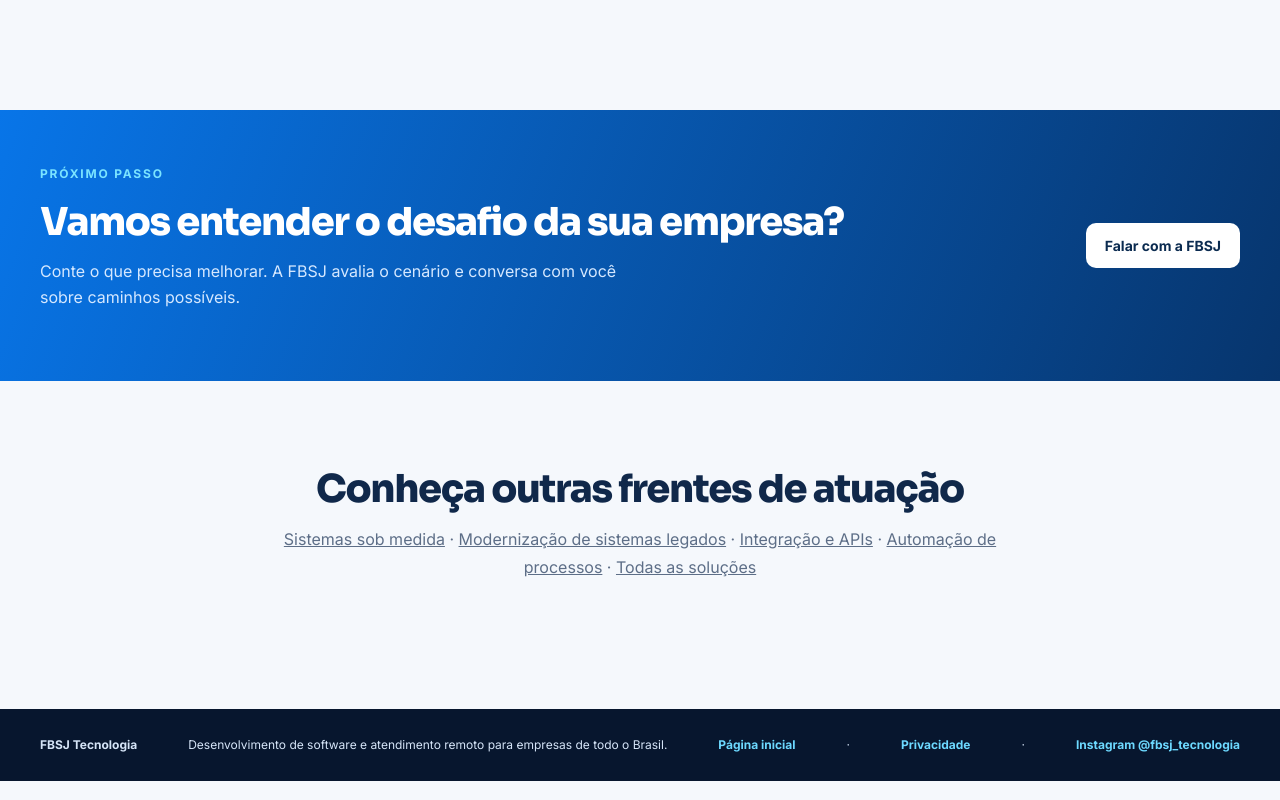
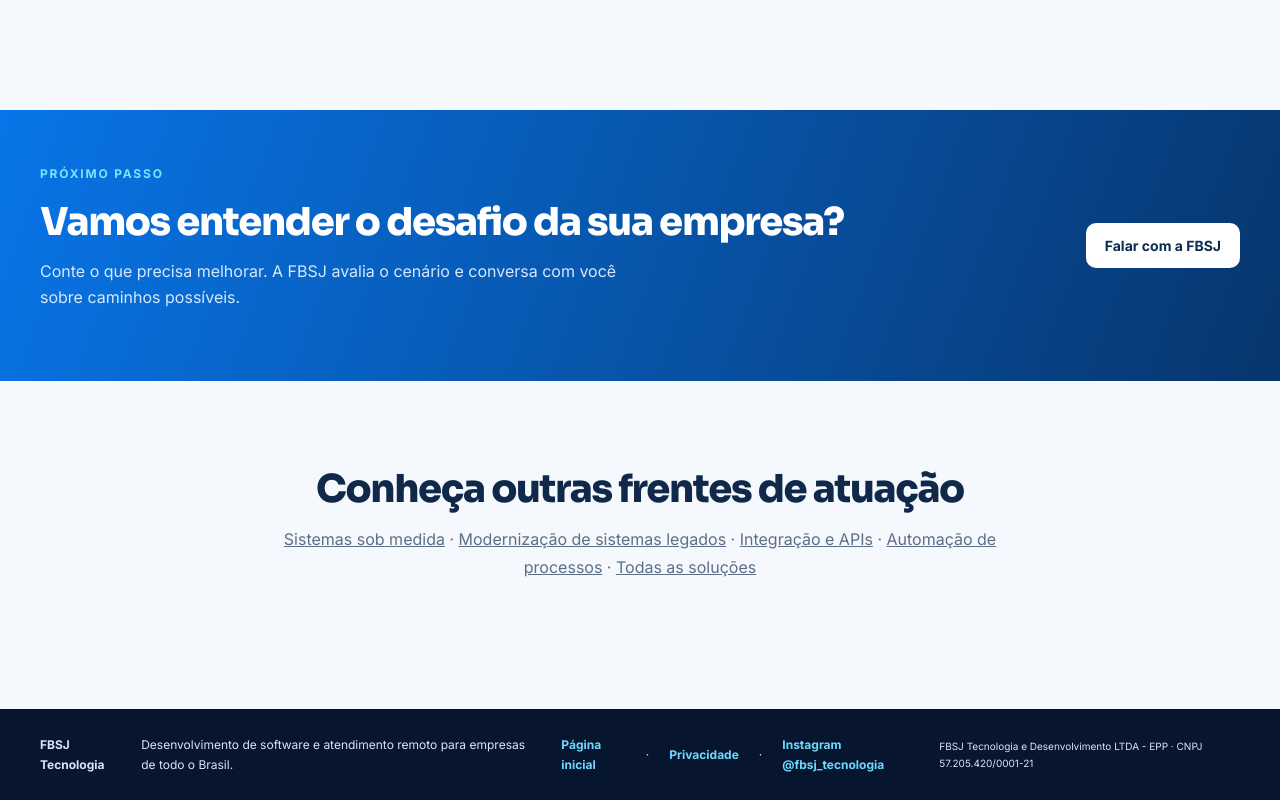
Before and after one commit to fbsj-tecnologia/fbsj-tecnologia.github.io, a plain HTML site: page desenvolvimento-sistemas/index.html in a window 1280 px wide. Shown: the part 2506-3306 px from the top of the page. Drawn offline with Linux system fonts and the light colour scheme.

Commit message:
Inclui razão social e CNPJ no rodapé

```diff
--- a/desenvolvimento-sistemas/index.html
+++ b/desenvolvimento-sistemas/index.html
@@ -29,5 +29,5 @@
 <section class="exp-band"><div class="container exp-band-inner"><div><p class="exp-kicker">PRÓXIMO PASSO</p><h2>Vamos entender o desafio da sua empresa?</h2><p>Conte o que precisa melhorar. A FBSJ avalia o cenário e conversa com você sobre caminhos possíveis.</p></div><a class="exp-btn light" href="https://wa.me/5561986183317?text=Ol%C3%A1%2C%20FBSJ%20Tecnologia!%20Quero%20conversar%20sobre%20um%20projeto." target="_blank" rel="noopener">Falar com a FBSJ</a></div></section>
 <section class="exp-section"><div class="container"><div class="exp-heading"><h2>Conheça outras frentes de atuação</h2><p><a href="/desenvolvimento-sistemas/">Sistemas sob medida</a> · <a href="/modernizacao-sistemas-legados/">Modernização de sistemas legados</a> · <a href="/integracao-sistemas-apis/">Integração e APIs</a> · <a href="/automacao-processos/">Automação de processos</a> · <a href="/solucoes/">Todas as soluções</a></p></div></div></section>
 </main>
-<footer class="exp-footer"><div class="container"><b>FBSJ Tecnologia</b><span>Desenvolvimento de software e atendimento remoto para empresas de todo o Brasil.</span><a href="/">Página inicial</a> · <a href="/politica-de-privacidade.html">Privacidade</a> · <a href="https://www.instagram.com/fbsj_tecnologia/" target="_blank" rel="noopener">Instagram @fbsj_tecnologia</a></div></footer>
+<footer class="exp-footer"><div class="container"><b>FBSJ Tecnologia</b><span>Desenvolvimento de software e atendimento remoto para empresas de todo o Brasil.</span><a href="/">Página inicial</a> · <a href="/politica-de-privacidade.html">Privacidade</a> · <a href="https://www.instagram.com/fbsj_tecnologia/" target="_blank" rel="noopener">Instagram @fbsj_tecnologia</a><small class="exp-footer__legal">FBSJ Tecnologia e Desenvolvimento LTDA - EPP · CNPJ 57.205.420/0001-21</small></div></footer>
 </body></html>
```
